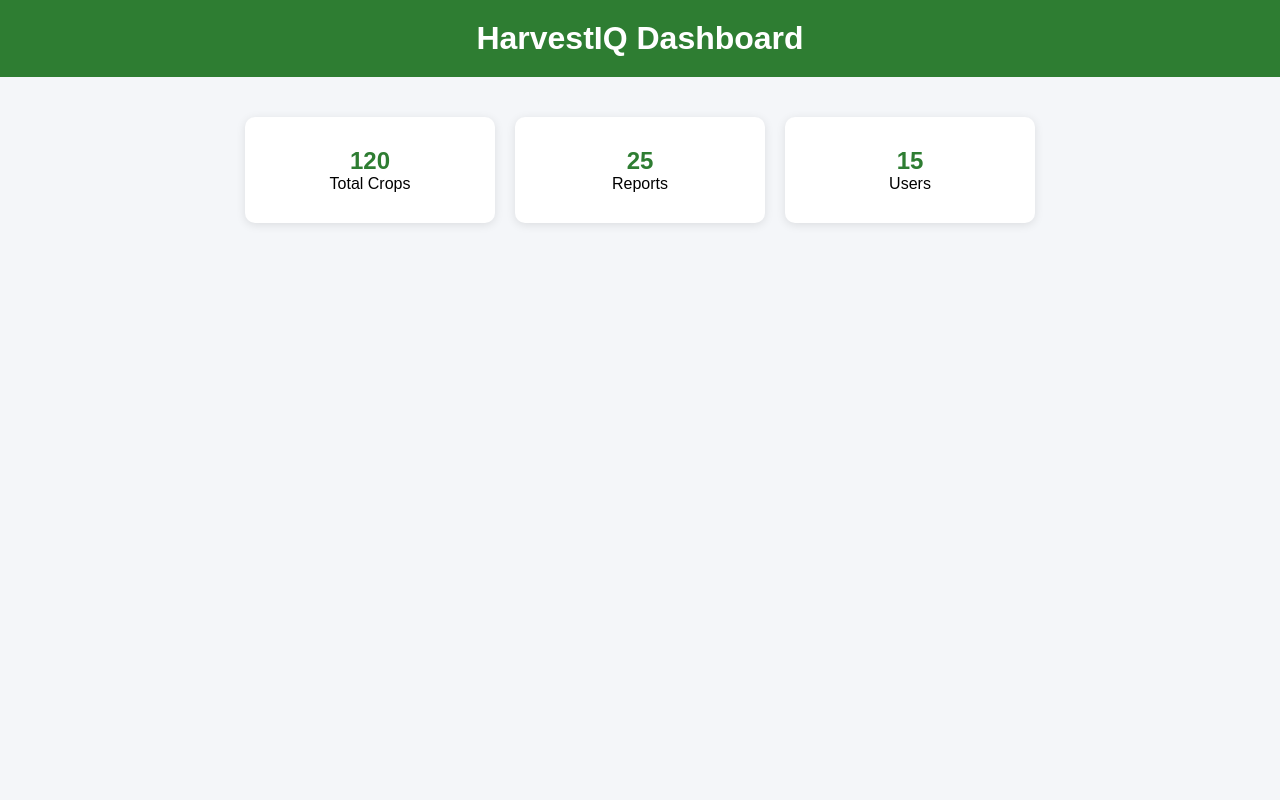
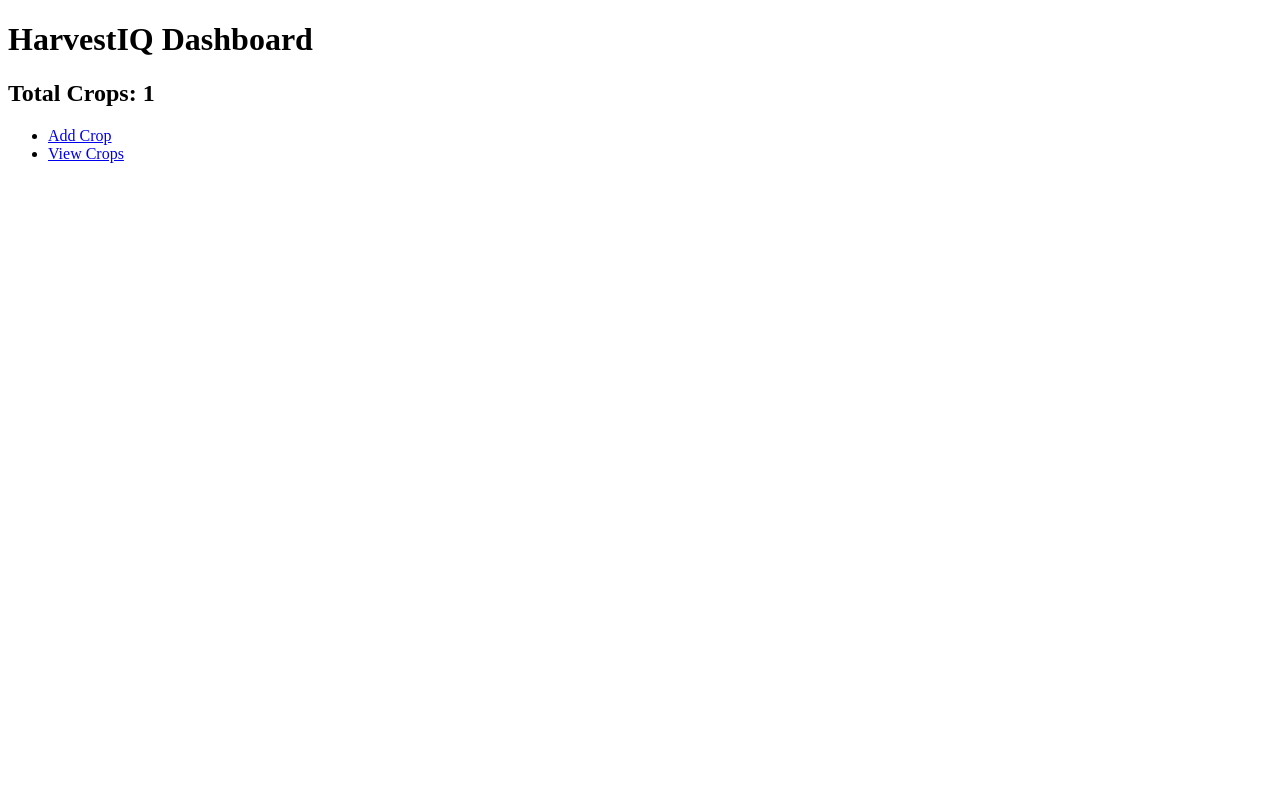
Before and after one commit to sanchitaaa10/HarvestIQ-Crop-Analytics-Cloud, a Flask app: page /dashboard in a window 1280 px wide. Run offline with Flask 3, Linux system fonts and the light colour scheme; data comes from the database, SQL or seed files in the repository; both versions use the stored data as it was after the commit.

Commit message:
edit crop feature

```diff
--- a/app.py
+++ b/app.py
@@ -20,7 +20,19 @@ def login():
 
 @app.route("/dashboard")
 def dashboard():
-    return render_template("dashboard.html")
+
+    conn = sqlite3.connect("harvestiq.db")
+    cursor = conn.cursor()
+
+    cursor.execute("SELECT COUNT(*) FROM crops")
+    total_crops = cursor.fetchone()[0]
+
+    conn.close()
+
+    return render_template(
+        "dashboard.html",
+        total_crops=total_crops
+    )
 
 @app.route("/add-crop", methods=["GET", "POST"])
 def add_crop():
@@ -47,5 +59,96 @@ def add_crop():
 
     return render_template("add_crop.html")
 
+@app.route("/test")
+def test():
+
+    conn = sqlite3.connect("harvestiq.db")
+    cursor = conn.cursor()
+
+    cursor.execute("SELECT * FROM crops")
+
+    data = cursor.fetchall()
+
+    conn.close()
+
+    return str(data)
+
+
+@app.route("/crops")
+def view_crops():
+
+    conn = sqlite3.connect("harvestiq.db")
+    cursor = conn.cursor()
+
+    cursor.execute("SELECT * FROM crops")
+    crops = cursor.fetchall()
+
+    conn.close()
+
+    return render_template(
+        "crops.html",
+        crops=crops
+    )
+@app.route("/delete/<int:id>")
+def delete_crop(id):
+
+    conn = sqlite3.connect("harvestiq.db")
+    cursor = conn.cursor()
+
+    cursor.execute(
+        "DELETE FROM crops WHERE id=?",
+        (id,)
+    )
+
+    conn.commit()
+    conn.close()
+
+    return redirect("/crops")
+
+@app.route("/edit/<int:id>", methods=["GET", "POST"])
+def edit_crop(id):
+
+    conn = sqlite3.connect("harvestiq.db")
+    cursor = conn.cursor()
+
+    if request.method == "POST":
+
+        crop_name = request.form["crop_name"]
+        location = request.form["location"]
+        yield_amount = request.form["yield_amount"]
+
+        cursor.execute("""
+        UPDATE crops
+        SET crop_name=?,
+            location=?,
+            yield_amount=?
+        WHERE id=?
+        """, (
+            crop_name,
+            location,
+            yield_amount,
+            id
+        ))
+
+        conn.commit()
+        conn.close()
+
+        return redirect("/crops")
+
+    cursor.execute(
+        "SELECT * FROM crops WHERE id=?",
+        (id,)
+    )
+
+    crop = cursor.fetchone()
+
+    conn.close()
+
+    return render_template(
+        "edit_crop.html",
+        crop=crop
+    )
+
+
 if __name__ == "__main__":
     app.run(debug=True)
--- a/templates/dashboard.html
+++ b/templates/dashboard.html
@@ -1,37 +1,18 @@
 <!DOCTYPE html>
 <html>
 <head>
-    <title>HarvestIQ Dashboard</title>
-    <link rel="stylesheet" href="{{ url_for('static', filename='css/style.css') }}">
+    <title>Dashboard</title>
 </head>
 <body>
 
-<div class="container">
+<h1>HarvestIQ Dashboard</h1>
 
-    <div class="header">
-        <h1>HarvestIQ Dashboard</h1>
-    </div>
+<h2>Total Crops: {{ total_crops }}</h2>
 
-    <div class="card-container">
-
-        <div class="card">
-            <h2>120</h2>
-            <p>Total Crops</p>
-        </div>
-
-        <div class="card">
-            <h2>25</h2>
-            <p>Reports</p>
-        </div>
-
-        <div class="card">
-            <h2>15</h2>
-            <p>Users</p>
-        </div>
-
-    </div>
-
-</div>
+<ul>
+    <li><a href="/add-crop">Add Crop</a></li>
+    <li><a href="/crops">View Crops</a></li>
+</ul>
 
 </body>
 </html>
```
Also changed, not shown: templates/add_crop.html (+25 -5 lines), templates/crops.html (+92 -0 lines), templates/edit_crop.html (added, +37 -0 lines), harvestiq.db.
